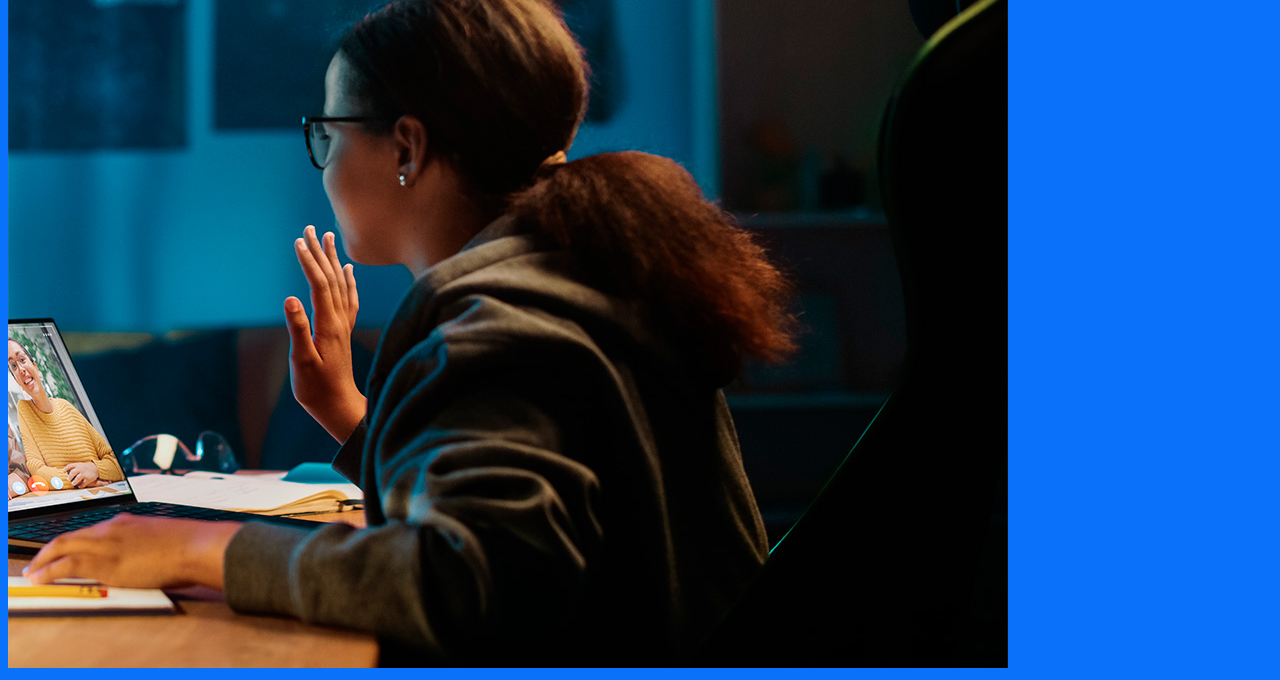
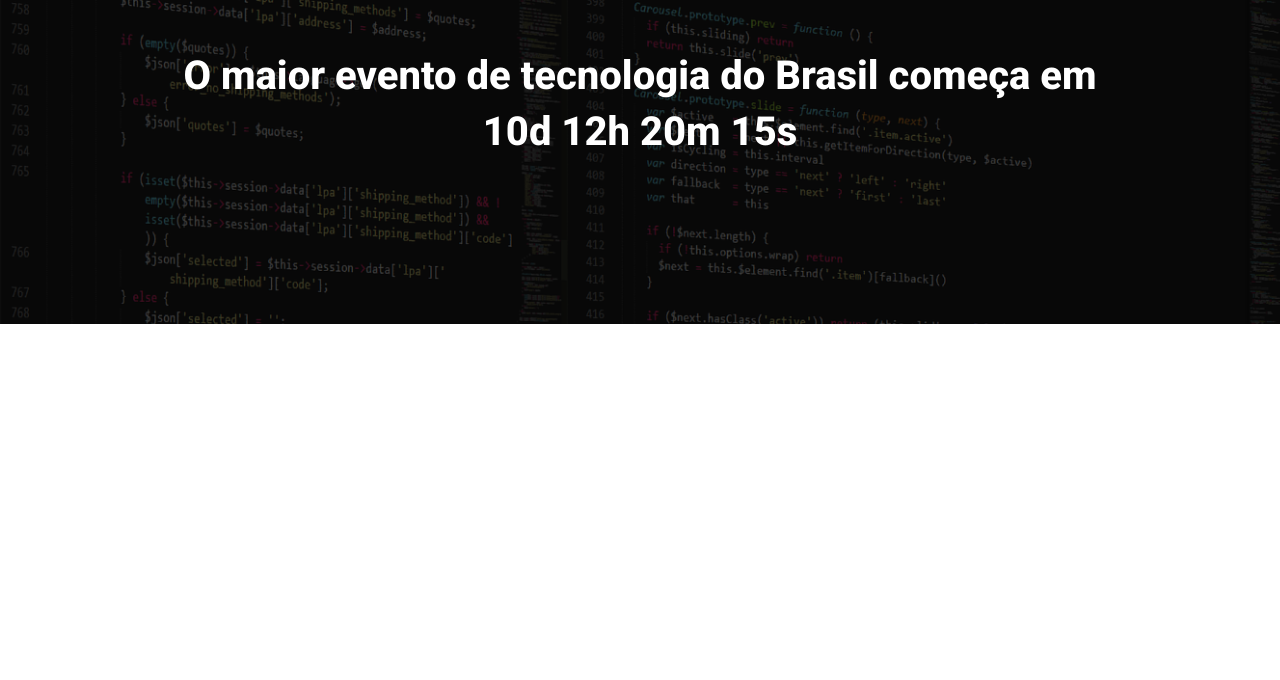
Before and after one commit to FelipeQueiros/ebac_talks, a website built with Parcel: page src/index.html in a window 1280 px wide. Shown: the part 160-840 px from the top of the page. After the commit the page ends 800 px from the top, so only its background shows below. Built offline with nearby package versions, Linux system fonts and the light colour scheme.

Commit message:
criando o hero

```diff
--- a/src/index.html
+++ b/src/index.html
@@ -1,14 +1,28 @@
 <!DOCTYPE html>
-<html lang="en">
+<html lang="pt-BR">
 <head>
     <meta charset="UTF-8">
     <meta name="viewport" content="width=device-width, initial-scale=1.0">
-    <title>Document</title>
+    <title>EBAC Tech Talks</title>
+
+    <link rel="preconnect" href="https://fonts.googleapis.com">
+    <link rel="preconnect" href="https://fonts.gstatic.com" crossorigin>
+    <link href="https://fonts.googleapis.com/css2?family=Roboto:ital,wght@0,100..900;1,100..900&display=swap" rel="stylesheet">
+
     <link rel="stylesheet" href="styles/main.scss">
 </head>
 <body>
-    <h1>Olá</h1>
-    <img src="./images/backend.png" alt="">
+    <header class="hero">
+        <div class="container">
+            <img class="hero__logo" src="./images/ebac_logo.svg" alt="EBAC">
+            <p class="hero__text">
+                O maior evento de tecnologia do Brasil começa em 10d 12h 20m 15s
+            </p>
+
+        </div>
+    </header>
+
+
     <script src="scripts/main.js"></script>
 </body>
 </html>
--- /dev/null
+++ b/src/styles/_hero.scss
@@ -0,0 +1,55 @@
+.hero {
+    padding-top: 64px;
+    padding-bottom: 100px;
+    background-image: url(../images/fundo.png);
+    background-repeat: no-repeat;
+    background-size: cover;
+    position: relative;
+
+    .container{
+        position: relative;
+    }
+
+    /* Criando um overlay (imagem sobre a imagem) */
+
+    &::before {
+        position: absolute;
+        top: 0;
+        left: 0;
+        width: 100%;
+        height: 100%;
+        background-color: black;
+        content: '';
+        opacity: .7;
+    }
+
+    &__text {
+        margin-top: 64px;
+        margin-bottom: 64px;
+        font-size: 40px;
+        line-height: 56px;
+
+        font-weight: 800;
+        text-align: center;
+
+    }
+
+    &__logo {
+        margin: 0 auto;
+        height: 80px;
+        display: block;
+    }
+
+    @media (max-width:640px) {
+        padding: 40px 0;
+        &__logo {
+            height: 40px;
+        }
+
+        &__text {
+            font-size: 22px;
+            line-height: 24px;
+            margin: 24px 0;
+        }
+    }
+}
--- a/src/styles/main.scss
+++ b/src/styles/main.scss
@@ -1,3 +1,26 @@
-body {
-background-color: rgb(9, 113, 250);
+@use 'hero';
+
+
+
+* {
+    margin: 0;
+    padding: 0;
+    box-sizing: border-box;
+    font-family: Roboto, sans-serif;
+    color: #fff;
 }
+
+.container {
+    max-width: 960px;
+    width: 100%;
+    margin: 0 auto;
+
+
+    @media (max-width: 640px) {
+        max-width: 80%;
+    }
+
+    @media (max-width: 1024px) {
+        max-width: 90%;
+    }
+}
```
